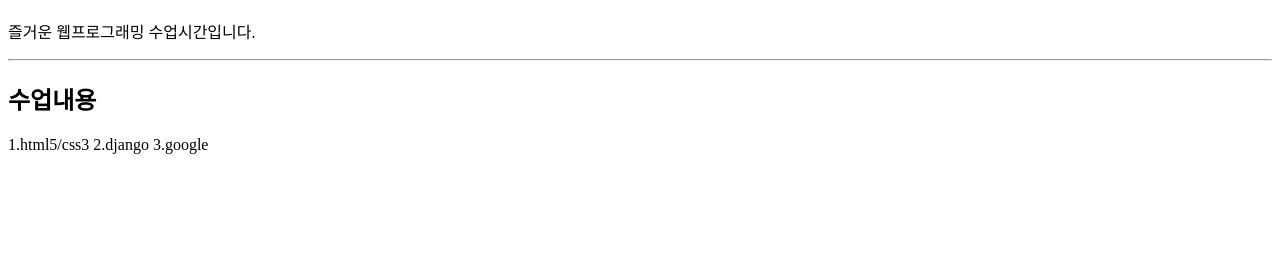
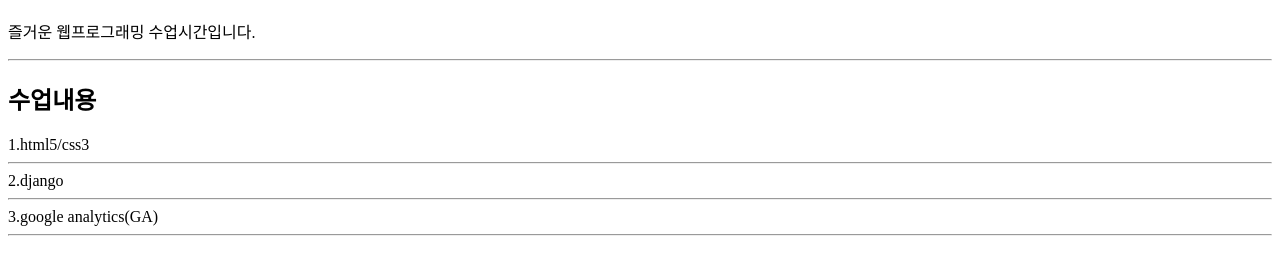
Before and after one commit to 2115726/dau, a plain HTML site: page index.html in a window 1280 px wide. Shown: the part 70-344 px from the top of the page. Drawn offline with Linux system fonts and the light colour scheme.

Commit message:
Update index.html

```diff
--- a/index.html
+++ b/index.html
@@ -8,11 +8,13 @@
 </head>
 <body>
     <h1>안녕하세요 김민재입니다</h1>
-    <p>즐거운 웹프로그래밍 수업시간입니다.</p>
+    <p>
+        즐거운 웹프로그래밍 수업시간입니다.
+    </p>
     <hr>
     <h2> 수업내용</h2>
-    1.html5/css3
-    2.django
-    3.google
+    1.html5/css3 <hr>
+    2.django <hr>
+    3.google analytics(GA) <hr>
 </body>
 </html>
```
